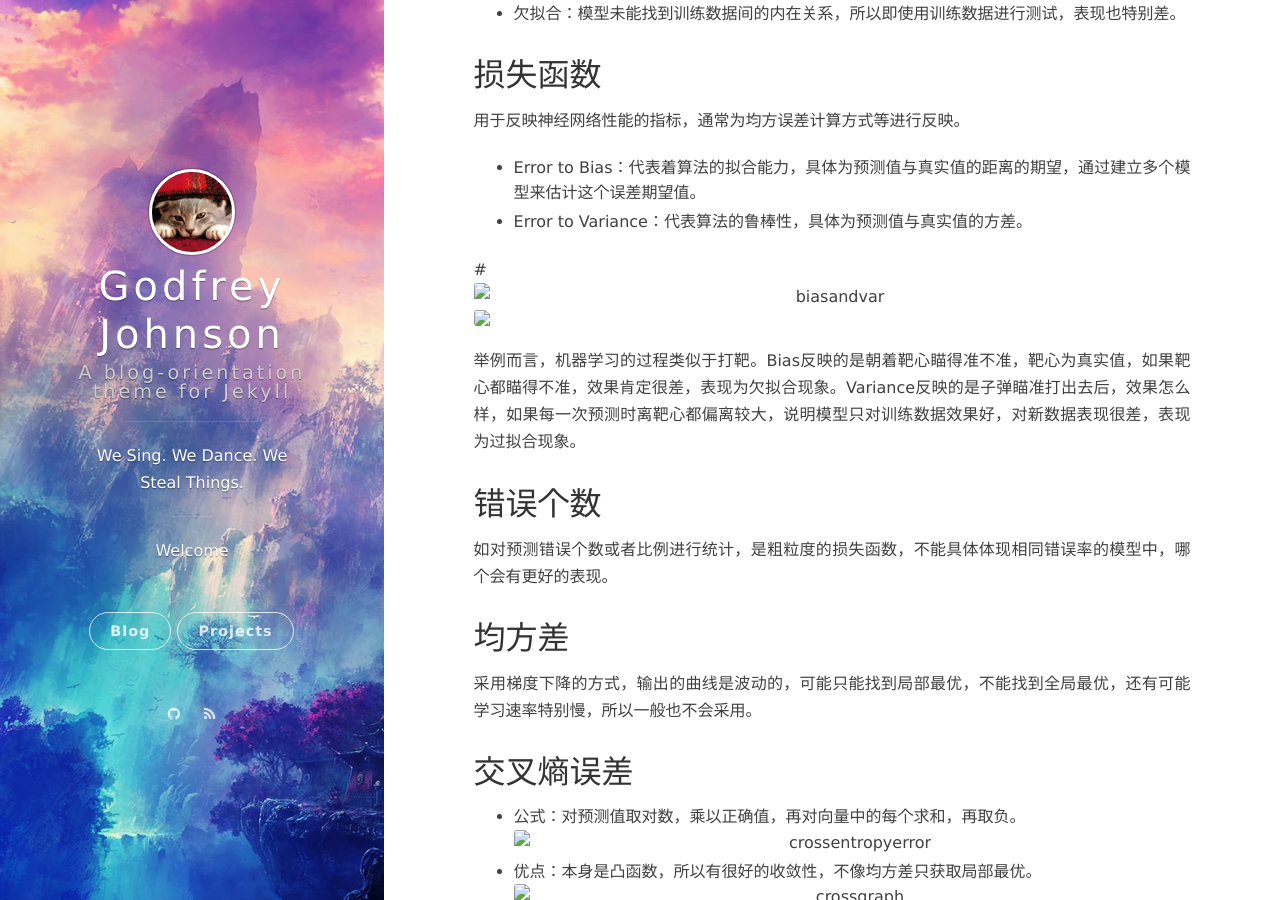
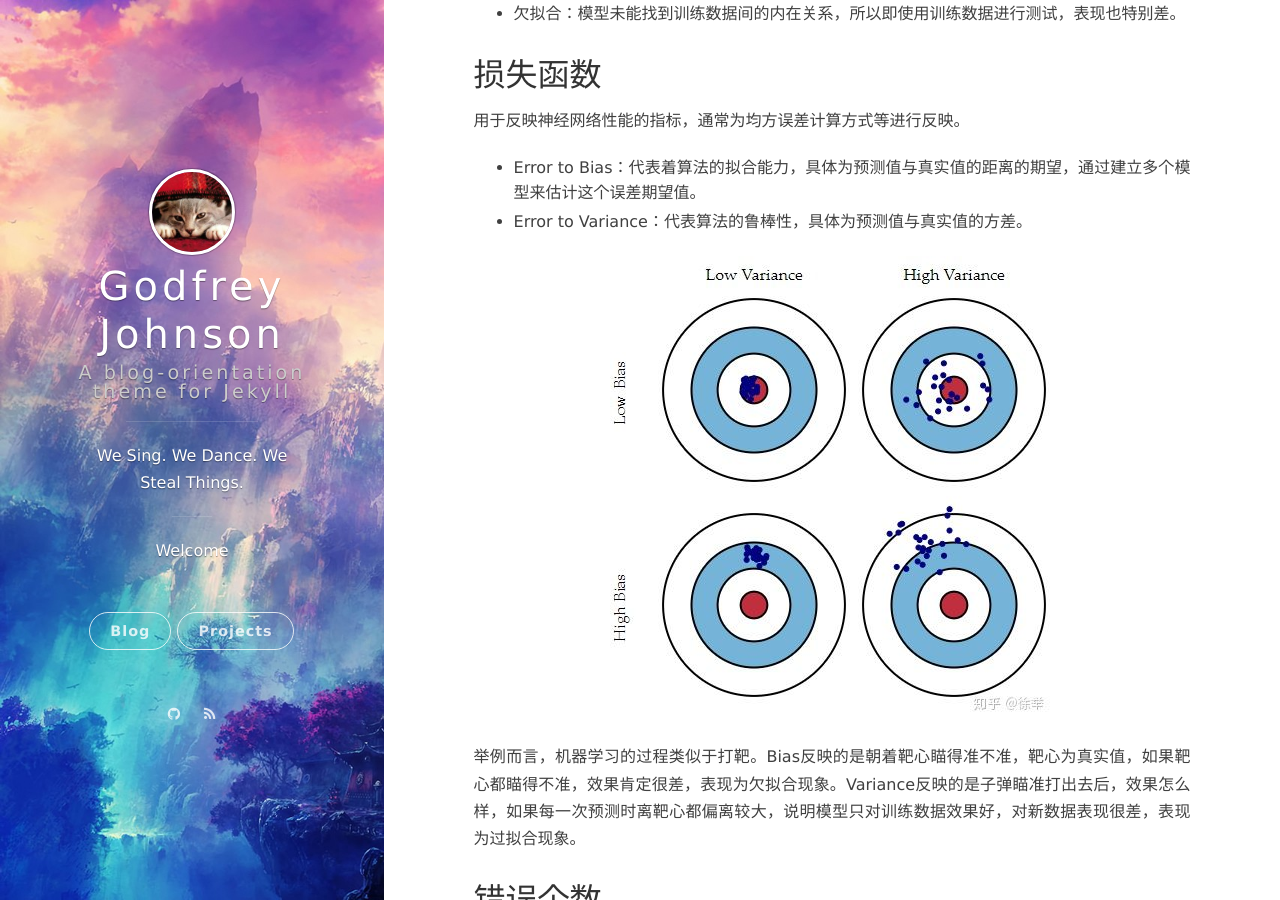
Before and after one commit to GodfreyJohnson/GodfreyJohnson.github.io, a Jekyll site: the page built from _posts/2019-11-18-DP-神经网络的学习与训练.markdown, in a window 1280 px wide and 900 px high, scrolled down 783 px. Built offline with Jekyll 4.4.1, drawn with Linux system fonts in a browser that asks for light colours; nearby versions of some CDN libraries; comment, search, counter and statistics services are not loaded.

Commit message:
update image

```diff
--- a/_posts/2019-11-18-DP-神经网络的学习与训练.markdown
+++ b/_posts/2019-11-18-DP-神经网络的学习与训练.markdown
@@ -32,8 +32,7 @@ categories: [deep learning, ML, 神经网络]
 - Error to Bias：代表着算法的拟合能力，具体为预测值与真实值的距离的期望，通过建立多个模型来估计这个误差期望值。
 - Error to Variance：代表算法的鲁棒性，具体为预测值与真实值的方差。
 
-#![biasandvar](img/biasandvariance.jpg)
-<img src="img/biasandvariance.jpg" />
+<img src="/assets/images/biasandvariance.jpg" />
 
 举例而言，机器学习的过程类似于打靶。Bias反映的是朝着靶心瞄得准不准，靶心为真实值，如果靶心都瞄得不准，效果肯定很差，表现为欠拟合现象。Variance反映的是子弹瞄准打出去后，效果怎么样，如果每一次预测时离靶心都偏离较大，说明模型只对训练数据效果好，对新数据表现很差，表现为过拟合现象。
 
@@ -45,9 +44,9 @@ categories: [deep learning, ML, 神经网络]
 
 ## 交叉熵误差
 - 公式：对预测值取对数，乘以正确值，再对向量中的每个求和，再取负。
-![crossentropyerror](img/crossentropyerror.svg)
+<img src="/assets/images/crossentropyerror.jpg" />
 - 优点：本身是凸函数，所以有很好的收敛性，不像均方差只获取局部最优。
-![crossgraph](img/crossgraph.jpg)
+<img src="/assets/images/crossgraph.jpg" />
 
 ## mini batch
 当数据量太大的时候，不可能将所有数据都进行误差的统计，这样会非常耗时，因此会采用抽样的方式对模型进行验证。
```
Also changed, not shown: assets/images/biasandvariance.jpg (renamed from _posts/img/biasandvariance.jpg), assets/images/crossentropyerror.svg (renamed from _posts/img/crossentropyerror.svg), assets/images/crossgraph.jpg (renamed from _posts/img/crossgraph.jpg).
